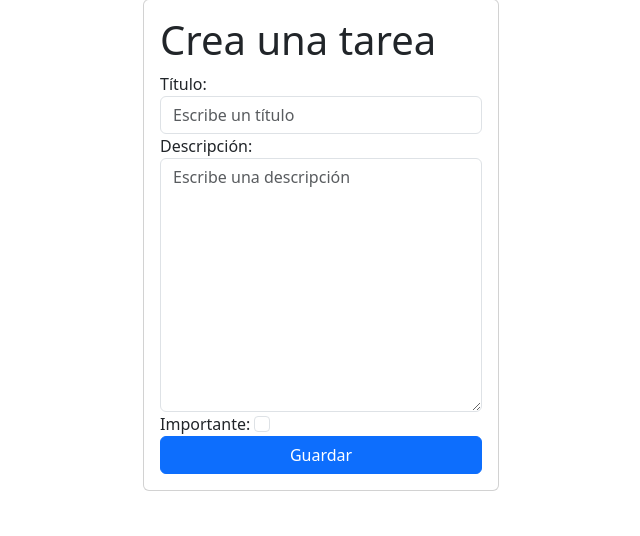
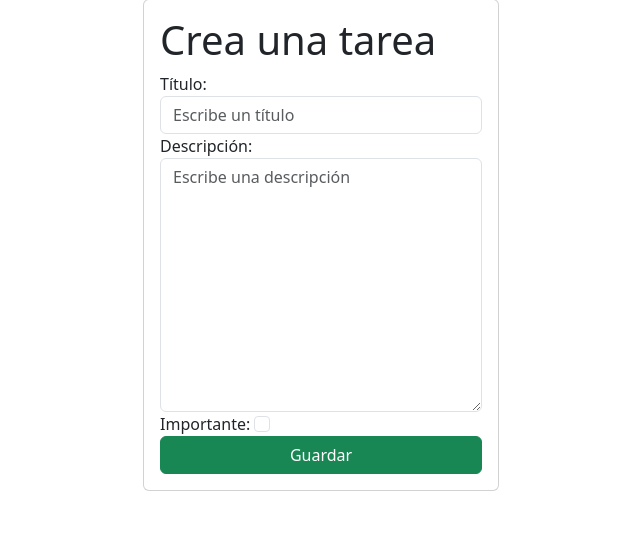
Before and after one commit to koji17x/Django-crud, a Django app: page /tasks/create/ in a window 1280 px wide. Shown: the part 105-641 px from the top of the page, without its empty margins (319-959 px from the left). Run offline with Django 5.2, Linux system fonts and the light colour scheme; the visitor is signed in with stand-in values (Sample User, id 1).

Commit message:
actualizar colores

```diff
--- a/taks/templates/create_task.html
+++ b/taks/templates/create_task.html
@@ -14,7 +14,7 @@
 
                 {{form}}
 
-                <button class="btn btn-primary">
+                <button class="btn btn-success">
                     Guardar
                 </button>
             </form>
--- a/taks/templates/task_detail.html
+++ b/taks/templates/task_detail.html
@@ -20,7 +20,7 @@
             <div class="d-flex justify-content-between mt-1">
                 <form action="{% url 'complete_task' task.id %}" method="POST">
                     {% csrf_token %}
-                    <button class="btn btn-secondary">
+                    <button class="btn btn-success">
                         Completar
                     </button>
                 </form>
--- a/taks/templates/tasks.html
+++ b/taks/templates/tasks.html
@@ -12,7 +12,7 @@
                 <a class="list-group-item" href="{% url 'task_detail' task.id %}">
                         <header class="d-flex justify-content-between">
                             {% if task.important %}
-                            <h1 class="fw-bold text-success">{{task.title}}</h1>
+                            <h1 class="fw-bold text-info">{{task.title}}</h1>
                             {% else %}
                                 <h1 class="fw-bold">{{task.title}}</h1>
                             {% endif %}
```
